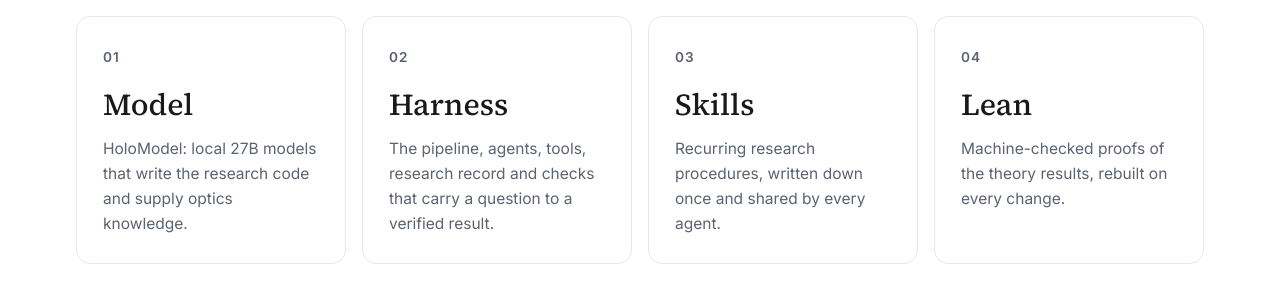
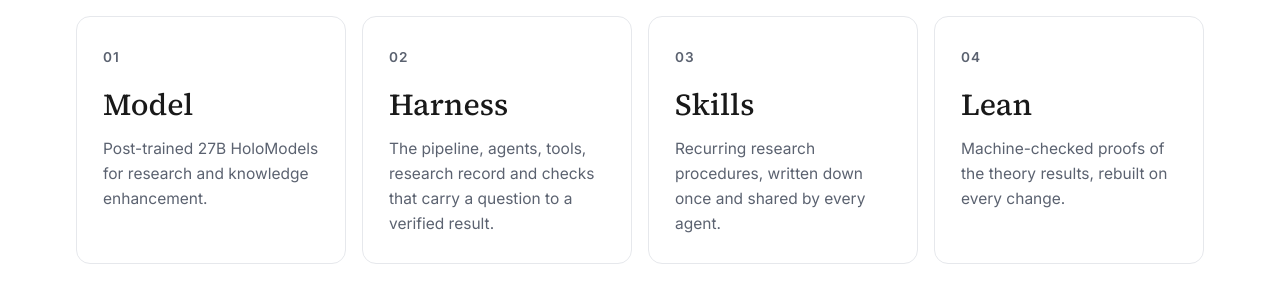
Before and after one commit to THUHoloLab/HoloToken, a plain HTML site: page docs/index.html in a window 1280 px wide. Shown: the part 1020-1307 px from the top of the page. Drawn offline with nearby package versions, Linux system fonts and the light colour scheme.

Commit message:
Shorter Model card

```diff
--- a/docs/index.html
+++ b/docs/index.html
@@ -378,7 +378,7 @@
 <section class="sec" id="layers">
   <div class="wrap">
     <div class="layers">
-      <a class="layer" href="#model"><span class="ln">01</span><h3>Model</h3><p>HoloModel: local 27B models that write the research code and supply optics knowledge.</p></a>
+      <a class="layer" href="#model"><span class="ln">01</span><h3>Model</h3><p>Post-trained 27B HoloModels for research and knowledge enhancement.</p></a>
       <a class="layer" href="#harness"><span class="ln">02</span><h3>Harness</h3><p>The pipeline, agents, tools, research record and checks that carry a question to a verified result.</p></a>
       <a class="layer" href="#skills"><span class="ln">03</span><h3>Skills</h3><p>Recurring research procedures, written down once and shared by every agent.</p></a>
       <a class="layer" href="#lean"><span class="ln">04</span><h3>Lean</h3><p>Machine-checked proofs of the theory results, rebuilt on every change.</p></a>
```
